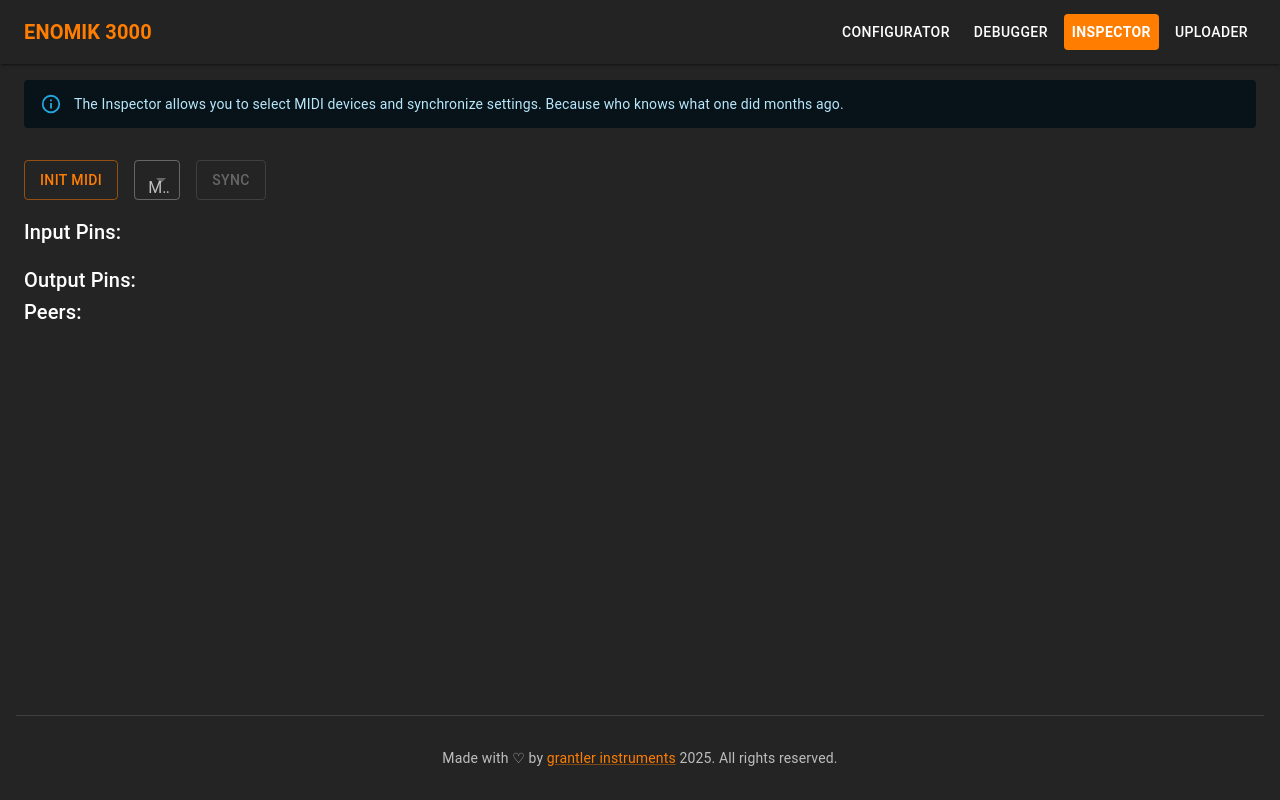
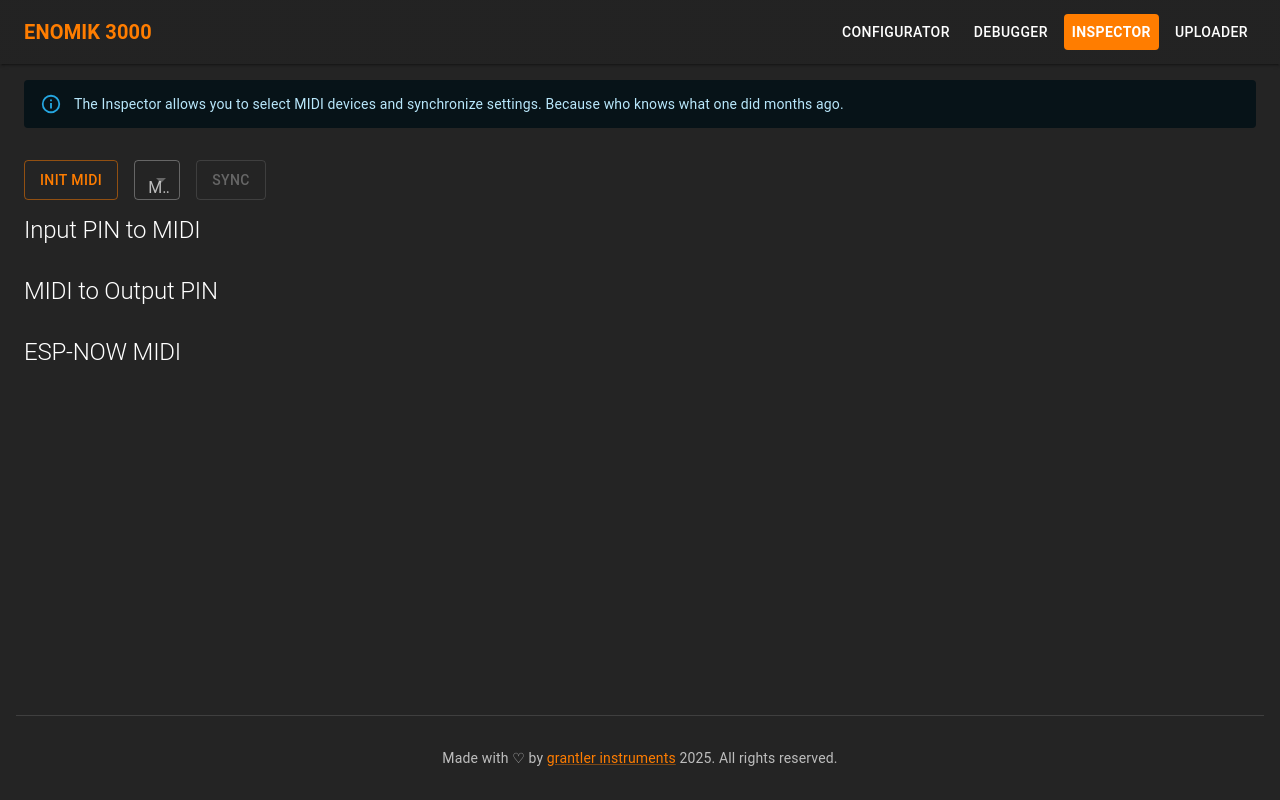
Before and after one commit to grantler-instruments/enomik-app, a React (Vite) app in the folder app/: page /enomik-app/inspector in a window 1280 px wide. Built offline with nearby package versions, Linux system fonts and the light colour scheme.

Commit message:
some layout fixes for inspector

```diff
--- a/app/src/components/Inspector.tsx
+++ b/app/src/components/Inspector.tsx
@@ -5,6 +5,7 @@ import { useMIDIStore, type MidiMessage } from "../store/midi";
 import InitMidi from "./InitMidi";
 import { v4 as uuidv4 } from "uuid";
 import { useInspectorStore } from "../store/inspector";
+import PinMapping from "./PinMapping";
 
 const Inspector = () => {
   const [device, setDevice] = useState("");
@@ -31,8 +32,8 @@ const Inspector = () => {
           color="primary"
           disabled={!initialized}
           onClick={() => {
-            clear()
-            const sysexMessage = [0xf0, 0x7d, 0x08, 0xf7];//0x08=get_peers
+            clear();
+            const sysexMessage = [0xf0, 0x7d, 0x08, 0xf7]; //0x08=get_peers
             const msg: MidiMessage = {
               id: uuidv4(),
               type: 240,
@@ -47,17 +48,29 @@ const Inspector = () => {
         </Button>
       </Box>
       <Box>
-        <Typography variant="h6">Input Pins:</Typography>
+        <Typography variant="h2">Input PIN to MIDI</Typography>
         {inputPinConfigs.map((config, index) => (
-          <Box key={index}>- Pin {config.pin}: {JSON.stringify(config)}</Box>
+          <PinMapping
+            key={`input-${index}`}
+            config={config}
+            type={"input"}
+            disabled={true}
+          ></PinMapping>
         ))}
       </Box>
       <Box>
-        <Typography variant="h6">Output Pins:</Typography>
+        <Typography variant="h2">MIDI to Output PIN</Typography>
         {outputPinConfigs.map((config, index) => (
-          <Box key={index}>- Pin {config.pin}: {JSON.stringify(config)}</Box>
+          <PinMapping
+            key={`output-${index}`}
+            config={config}
+            type={"output"}
+            disabled={true}
+          ></PinMapping>
         ))}
-        <Typography variant="h6">Peers:</Typography>
+      </Box>
+      <Box>
+        <Typography variant="h2">ESP-NOW MIDI</Typography>
         {peers.map((peer) => (
           <Box key={peer}>- {peer}</Box>
         ))}
--- a/app/src/components/PinMapping.tsx
+++ b/app/src/components/PinMapping.tsx
@@ -61,9 +61,10 @@ type PinConfig = InputPinConfig | OutputPinConfig;
 interface PinMappingProps {
   config: PinConfig;
   type: "input" | "output";
+  disabled?: boolean;
 }
 
-const PinMapping = ({ config, type }: PinMappingProps) => {
+const PinMapping = ({ config, type, disabled = false }: PinMappingProps) => {
   const updateInput = useIOStore((state) => state.updateInput);
   const removeInput = useIOStore((state) => state.removeInput);
   const duplicateInput = useIOStore((state) => state.duplicateInput);
--- a/app/src/store/inspector.ts
+++ b/app/src/store/inspector.ts
@@ -1,10 +1,11 @@
 import { create } from "zustand";
 import { devtools, persist } from "zustand/middleware";
+import type { InputPinConfig, OutputPinConfig } from "./io";
 
 interface InspectorState {
   peers: string[];
-  inputPinConfigs: any[];
-  outputPinConfigs: any[];
+  inputPinConfigs: InputPinConfig[];
+  outputPinConfigs: OutputPinConfig[];
   clear: () => void;
   setPeers: (newPeers: string[]) => void;
   addInputPinConfig: (config: any) => void;
--- a/app/src/store/midi.ts
+++ b/app/src/store/midi.ts
@@ -26,6 +26,8 @@ interface MonitorState {
   inputs: any[];
   outputs: any[];
   activeInputs: string[];
+  selectedConfiguratorOutputDevice?: string;
+  selectedInspectorOutputDevice?: string;
   init: () => void;
   toggleInput: (inputId: string) => void;
   addIncomingMessage: (message: MidiMessage, deviceId: string) => void;
```
